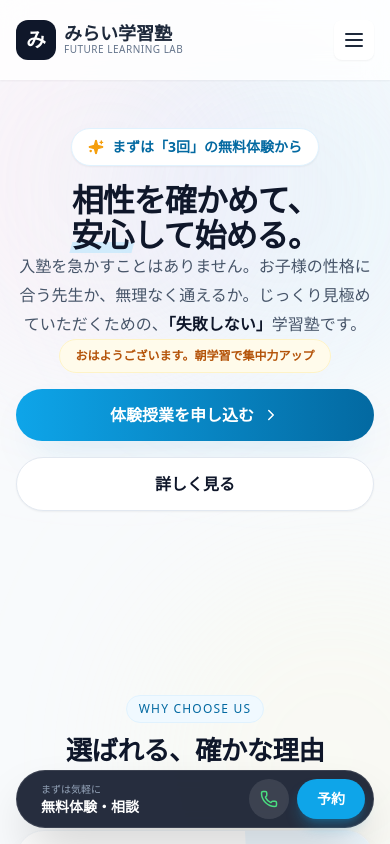
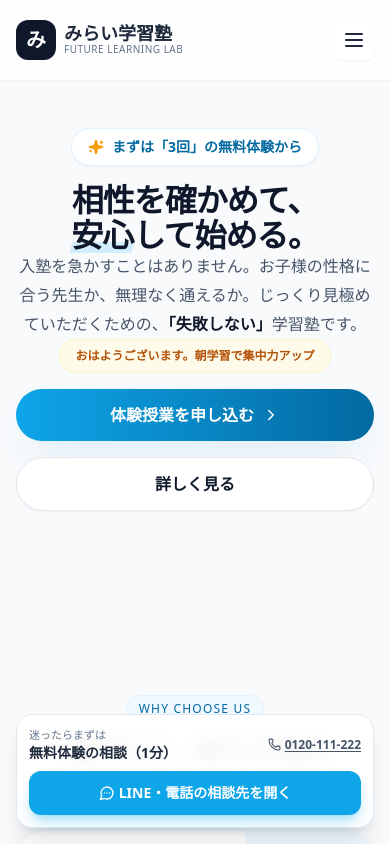
Before and after one commit to ootafusei0420-max/rainbow-website, a React (Vite) app: page / in a window 390 px wide. Shown: the top 844 px of the page. Built offline with nearby package versions, Linux system fonts and the light colour scheme.

Commit message:
Reduce mobile cognitive load with calmer visual behavior

```diff
--- a/src/App.jsx
+++ b/src/App.jsx
@@ -21,6 +21,7 @@ export default function App() {
   const [activeTab, setActiveTab] = useState('elementary');
   const [isTrialModalOpen, setIsTrialModalOpen] = useState(false);
   const [activeSection, setActiveSection] = useState('features');
+  const [isMobileViewport, setIsMobileViewport] = useState(false);
 
   const scrollToSection = (id) => {
     setIsMenuOpen(false);
@@ -29,6 +30,15 @@ export default function App() {
       element.scrollIntoView({ behavior: 'smooth' });
     }
   };
+
+  useEffect(() => {
+    const mediaQuery = window.matchMedia('(max-width: 768px)');
+    const updateViewport = () => setIsMobileViewport(mediaQuery.matches);
+
+    updateViewport();
+    mediaQuery.addEventListener('change', updateViewport);
+    return () => mediaQuery.removeEventListener('change', updateViewport);
+  }, []);
 
   useEffect(() => {
     const ids = [...NAV_ITEMS.map((item) => item.id), 'contact', 'faq'];
@@ -54,8 +64,8 @@ export default function App() {
 
   return (
     <div className="font-sans text-slate-600 bg-slate-50 min-h-screen selection:bg-pink-100 selection:text-pink-900 overflow-x-hidden">
-      <ReadingProgressBar />
-      <AnimatedBackground />
+      {!isMobileViewport && <ReadingProgressBar />}
+      <AnimatedBackground disabled={isMobileViewport} />
       <Header
         isMenuOpen={isMenuOpen}
         onMenuToggle={() => setIsMenuOpen((prev) => !prev)}
@@ -80,7 +90,7 @@ export default function App() {
         businessHours={CONTACT_INFO.businessHours}
         lineId={CONTACT_INFO.line}
       />
-      <BackToTopButton />
+      {!isMobileViewport && <BackToTopButton />}
     </div>
   );
 }
--- a/src/components/layout/AnimatedBackground.jsx
+++ b/src/components/layout/AnimatedBackground.jsx
@@ -1,6 +1,10 @@
-export function AnimatedBackground() {
+export function AnimatedBackground({ disabled = false }) {
+  if (disabled) {
+    return null;
+  }
+
   return (
-    <div className="fixed inset-0 z-0 pointer-events-none overflow-hidden">
+    <div className="fixed inset-0 z-0 pointer-events-none overflow-hidden" aria-hidden="true">
       <div className="absolute top-0 left-1/4 w-96 h-96 bg-sky-200 rounded-full mix-blend-multiply filter blur-3xl opacity-[0.18] animate-blob" />
       <div className="absolute top-0 right-1/4 w-96 h-96 bg-pink-200 rounded-full mix-blend-multiply filter blur-3xl opacity-[0.16] animate-blob animation-delay-2000" />
       <div className="absolute -bottom-32 left-1/3 w-96 h-96 bg-yellow-100 rounded-full mix-blend-multiply filter blur-3xl opacity-[0.14] animate-blob animation-delay-4000" />
--- a/src/components/layout/MobileStickyCta.jsx
+++ b/src/components/layout/MobileStickyCta.jsx
@@ -1,4 +1,4 @@
-import { Phone } from 'lucide-react';
+import { MessageCircleMore, Phone } from 'lucide-react';
 import { formatPhoneNumber, getTelHref } from '../../utils/contact';
 
 export function MobileStickyCta({ phone, onReserve }) {
@@ -6,22 +6,23 @@ export function MobileStickyCta({ phone, onReserve }) {
 
   return (
     <div className="md:hidden fixed bottom-4 left-4 right-4 z-50">
-      <div className="bg-slate-900/90 backdrop-blur text-white rounded-full p-2 shadow-2xl flex items-center justify-between pl-6 pr-2 border border-white/10">
-        <div className="flex flex-col">
-          <span className="text-[10px] text-slate-400">まずは気軽に</span>
-          <span className="font-bold text-sm">無料体験・相談</span>
+      <div className="bg-white/95 backdrop-blur rounded-2xl p-3 shadow-xl border border-slate-200">
+        <div className="flex items-center justify-between gap-3 mb-2">
+          <div>
+            <p className="text-[11px] text-slate-500">迷ったらまずは</p>
+            <p className="font-bold text-slate-800 text-sm">無料体験の相談（1分）</p>
+          </div>
+          <a href={getTelHref(phone)} aria-label={`${phoneLabel}に電話する`} className="text-xs font-bold text-slate-600 underline underline-offset-2 inline-flex items-center gap-1">
+            <Phone size={13} /> {phoneLabel}
+          </a>
         </div>
-        <div className="flex gap-2">
-          <a href={getTelHref(phone)} aria-label={`${phoneLabel}に電話する`} className="w-10 h-10 bg-white/10 rounded-full flex items-center justify-center text-green-400">
-            <Phone size={18} />
-          </a>
-          <button
-            onClick={onReserve}
-            className="h-10 px-5 bg-sky-500 rounded-full flex items-center justify-center font-bold text-sm shadow-lg shadow-sky-500/30"
-          >
-            予約
-          </button>
-        </div>
+
+        <button
+          onClick={onReserve}
+          className="w-full h-11 bg-sky-500 rounded-xl flex items-center justify-center font-bold text-sm text-white shadow-lg shadow-sky-500/30"
+        >
+          <MessageCircleMore size={16} className="mr-1" /> LINE・電話の相談先を開く
+        </button>
       </div>
     </div>
   );
--- a/src/styles/customAnimations.css
+++ b/src/styles/customAnimations.css
@@ -77,3 +77,17 @@
     transition-duration: 0ms !important;
   }
 }
+
+
+@media (max-width: 768px) {
+  .animate-blob,
+  .animate-float {
+    animation: none !important;
+  }
+
+  .group:hover .group-hover\:-translate-y-1,
+  .group:hover .group-hover\:translate-x-1,
+  .group:hover .group-hover\:scale-105 {
+    transform: none !important;
+  }
+}
```
